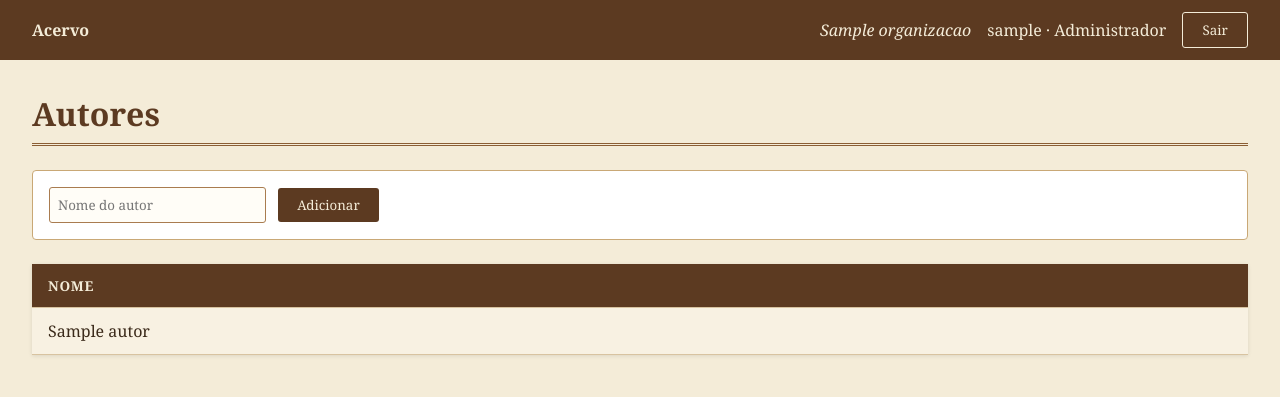
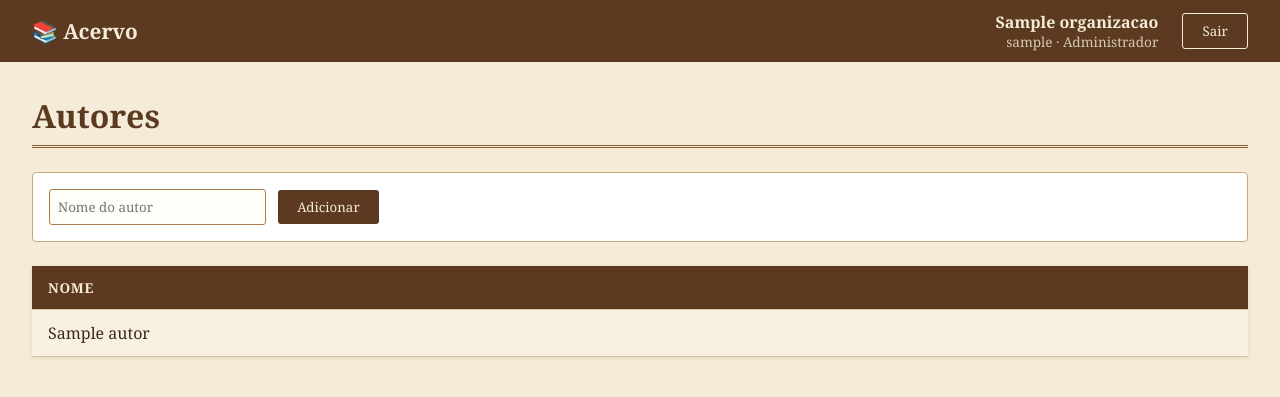
Before and after one commit to solraC09/aula-django, a Django app: page /autores/ in a window 1280 px wide. Shown: the top 397 px of the page. Run offline with Django 5.2, Linux system fonts and the light colour scheme; a user stored in the database is signed in; tables that the repository leaves empty hold one stand-in row (values such as "Sample post").

Commit message:
style: reorganiza barra do topo com marca, biblioteca e usuário agrupados

```diff
--- a/acervo/static/css/style.css
+++ b/acervo/static/css/style.css
@@ -189,7 +189,8 @@ tr:hover {
 .topo {
     display: flex;
     align-items: center;
-    gap: 1rem;
+    flex-wrap: wrap;
+    gap: 0.5rem 1.5rem;
     margin: -2rem -2rem 2rem;
     padding: 0.75rem 2rem;
     background-color: #5c3a21;
@@ -198,13 +199,29 @@ tr:hover {
 
 .topo-marca {
     color: #f4ecd8;
+    font-size: 1.3rem;
     font-weight: bold;
     text-decoration: none;
     margin-right: auto;
+    white-space: nowrap;
+}
+
+.topo-info {
+    display: flex;
+    flex-direction: column;
+    align-items: flex-end;
+    line-height: 1.3;
 }
 
 .topo-org {
-    font-style: italic;
+    font-weight: bold;
+    white-space: nowrap;
+}
+
+.topo-usuario {
+    font-size: 0.85rem;
+    opacity: 0.8;
+    white-space: nowrap;
 }
 
 .topo .form-sair {
@@ -217,6 +234,12 @@ tr:hover {
 .topo .form-sair button {
     background-color: transparent;
     border: 1px solid #f4ecd8;
+    transition: background-color 0.2s ease, color 0.2s ease;
+}
+
+.topo .form-sair button:hover {
+    background-color: #f4ecd8;
+    color: #5c3a21;
 }
 
 /* Mensagens e links */
--- a/core/templates/base.html
+++ b/core/templates/base.html
@@ -5,15 +5,17 @@
     <meta charset="UTF-8">
     <meta name="viewport" content="width=device-width, initial-scale=1">
     <title>{% block titulo %}Acervo da Biblioteca{% endblock %}</title>
-    <link rel="stylesheet" href="{% static 'css/style.css' %}?v=2">
+    <link rel="stylesheet" href="{% static 'css/style.css' %}?v=3">
 </head>
 <body>
 
 {% if user.is_authenticated %}
 <header class="topo">
-    <a href="{% url 'inicio' %}" class="topo-marca">Acervo</a>
-    <span class="topo-org">{{ user.perfil.organizacao|default:"sem organização" }}</span>
-    <span class="topo-usuario">{{ user.username }} · {{ user.perfil.get_papel_display }}</span>
+    <a href="{% url 'inicio' %}" class="topo-marca">📚 Acervo</a>
+    <div class="topo-info">
+        <span class="topo-org">{{ user.perfil.organizacao|default:"sem organização" }}</span>
+        <span class="topo-usuario">{{ user.username }} · {{ user.perfil.get_papel_display }}</span>
+    </div>
     <form method="post" action="{% url 'logout' %}" class="form-sair">
         {% csrf_token %}
         <button type="submit">Sair</button>
```
